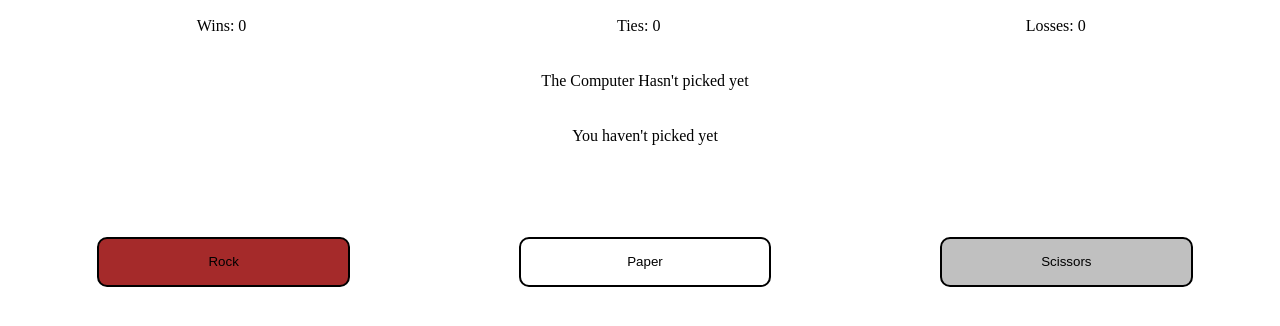
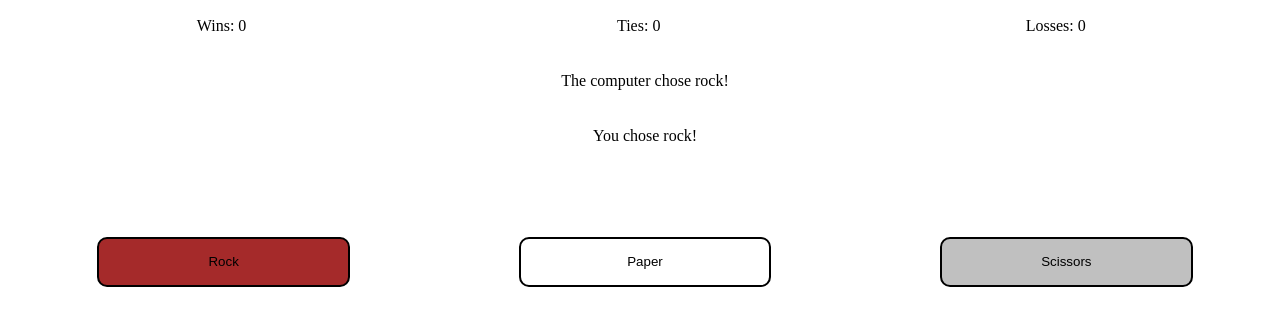
Before and after one commit to gsloup/Rock-Paper-Scissors, a plain HTML site: page rockpaperscissors.html in a window 1280 px wide. Both pictures are taken after a click on the button "Rock". Shown: the part 110-436 px from the top of the page. Drawn offline with Linux system fonts and the light colour scheme.

Commit message:
builds most of the logic on back end

```diff
--- a/rockpaperscissors.js
+++ b/rockpaperscissors.js
@@ -0,0 +1,32 @@
+// Selects all three buttons and attaches an event listener to each
+var buttonsArray = document.querySelectorAll("button").forEach(function(button){
+    button.addEventListener("click", function(e){
+
+        // Assigns player's choice to a variable and displays it to their screen
+        var playerChoice = button.value
+        console.log(`Player selects ${playerChoice}`); // prints player's choice
+        document.getElementById("user").innerText = `You chose ${playerChoice}!`;//updates screen to display user's choice
+
+        var computerChoice = cpuChoice();
+        console.log(`CPU selects ${computerChoice}`);
+        document.getElementById("computer").innerText = `The computer chose ${playerChoice}!`;
+
+    })
+});
+
+
+//Function that randomly returns Rock, Paper, or Scissors
+function cpuChoice() {
+    var randomNum = Math.floor(Math.random()*3); // returns rand num 0,1,or 2
+    if (randomNum === 0){
+        return("rock");
+    }
+    else if (randomNum === 1){
+        return("paper");
+    }
+    else {
+        return("scissors");
+    };
+}
+
+console.log(cpuChoice()); // Logs CPU's guess to console
```
Also changed, not shown: rockpaperscissors.html (+3 -0 lines).
